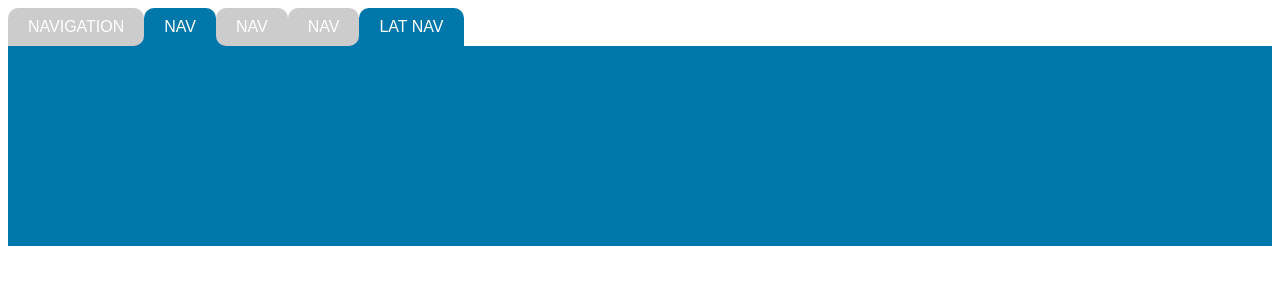
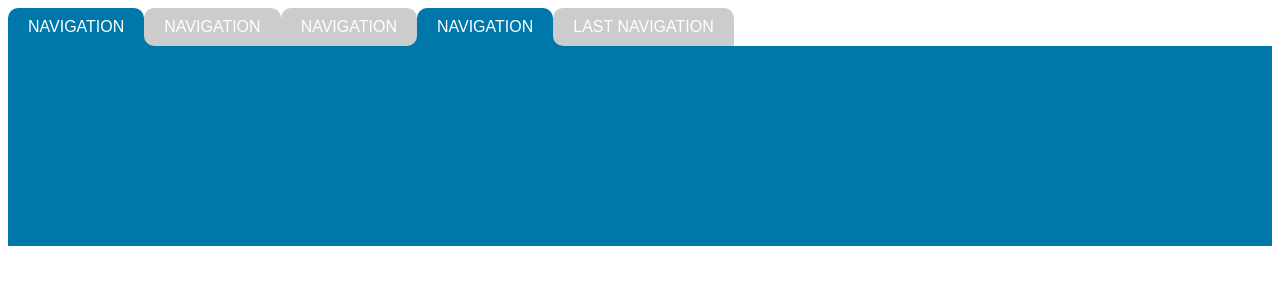
Before and after one commit to eirenaios/css-rounded-navbar, a PHP site: page / in a window 1280 px wide. Shown: the top 300 px of the page. Run offline with PHP 8.4, Linux system fonts and the light colour scheme.

Commit message:
Index converted into html from php and fixed some minor bugs.

```diff
--- a/index.php
+++ b/index.html
@@ -8,11 +8,11 @@
     <body>
         <!--Navigation Starts-->
         <ul>
+            <li class="active"><a href="#">Navigation</a></li>
             <li><a href="#">Navigation</a></li>
-            <li class="active"><a href="#">Nav</a></li>
-            <li><a href="#">Nav</a></li>
-            <li><a href="active">Nav</a></li>
-            <li class="active"><a href="#">Lat Nav</a></li>
+            <li><a href="#">Navigation</a></li>
+            <li class="active"><a href="#">Navigation</a></li>
+            <li><a href="#">Last Navigation</a></li>
         </ul>
         <!--Navigation Ends-->
         <div style="clear:both;"></div>
--- a/navbar.css
+++ b/navbar.css
@@ -18,6 +18,7 @@ ul li {
     padding:0;
     margin-right:0px;
     float:left;
+
     border-top-right-radius: 10px;
     border-top-left-radius: 10px;
     position:relative;
```
